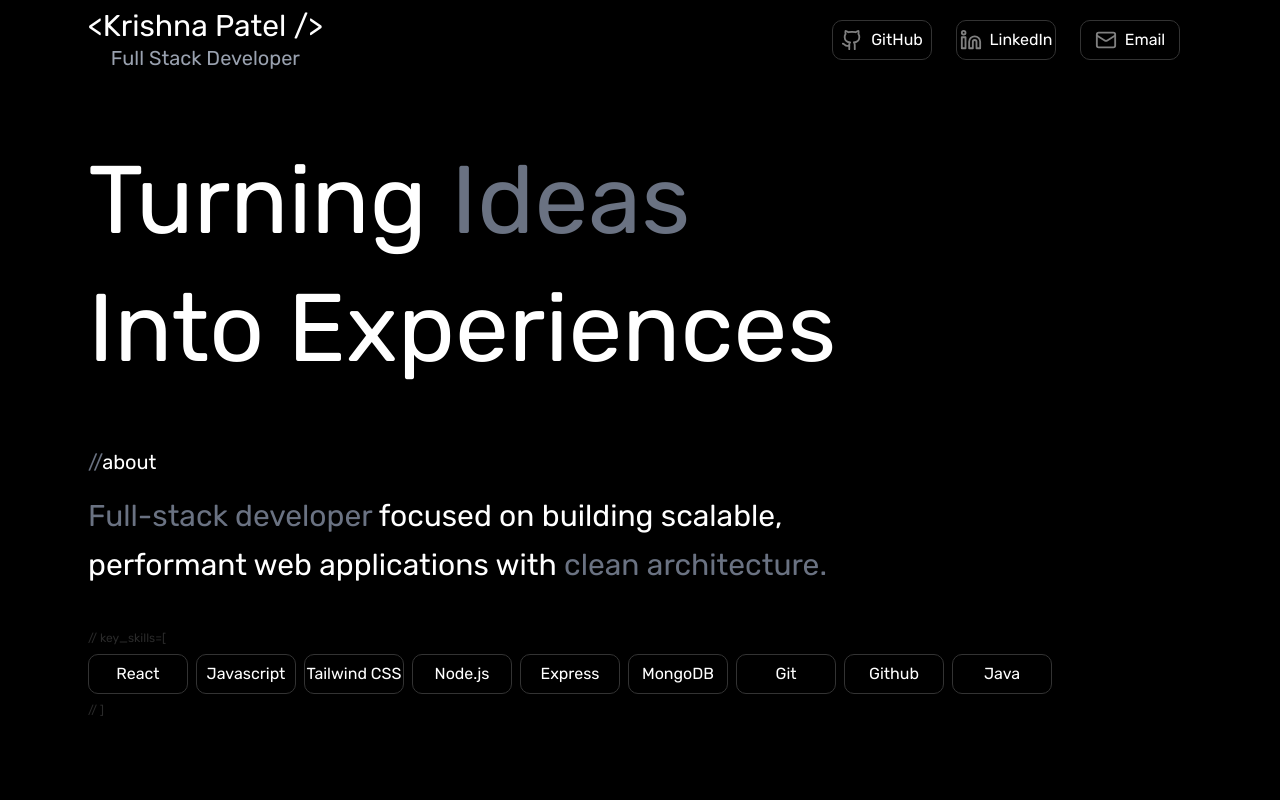
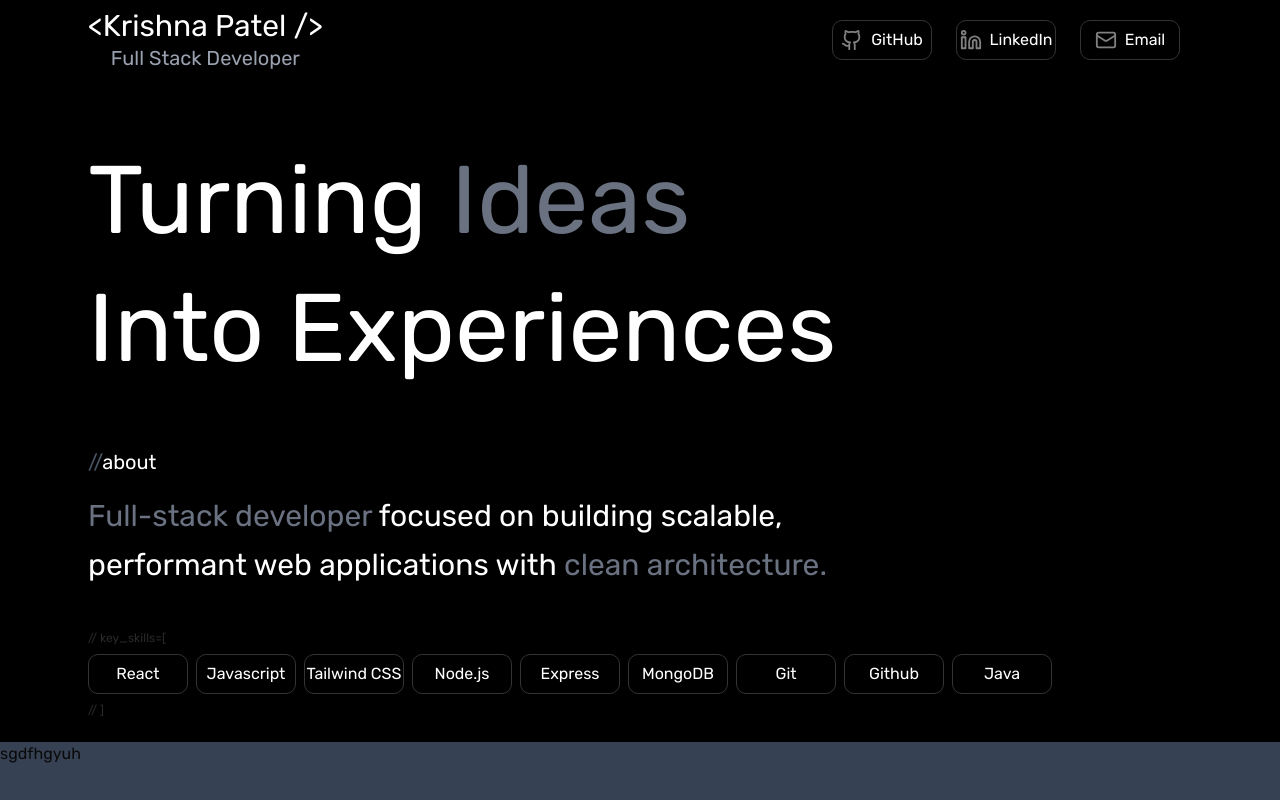
Before and after one commit to Krish30p/Portfolio, a React (Vite) app: page / in a window 1280 px wide. Shown: the top 800 px of the page. Built offline with nearby package versions, Linux system fonts and the light colour scheme.

Commit message:
add Experience component and refine Skills layout

```diff
--- /dev/null
+++ b/src/pages/Experience.jsx
@@ -0,0 +1,11 @@
+import React from 'react'
+
+const Experience = () => {
+  return (
+    <div>
+
+    </div>
+  )
+}
+
+export default Experience
--- a/src/pages/Main.jsx
+++ b/src/pages/Main.jsx
@@ -31,7 +31,7 @@
 
       {/* What? */}
       <div className="text-xl">
-        <span className="text-gray-500">//</span>
+        <span className="text-gray-600">//</span>
         <span>about</span>
       </div>
 
```
Also changed, not shown: src/pages/Skills.jsx (+1 -24 lines).
